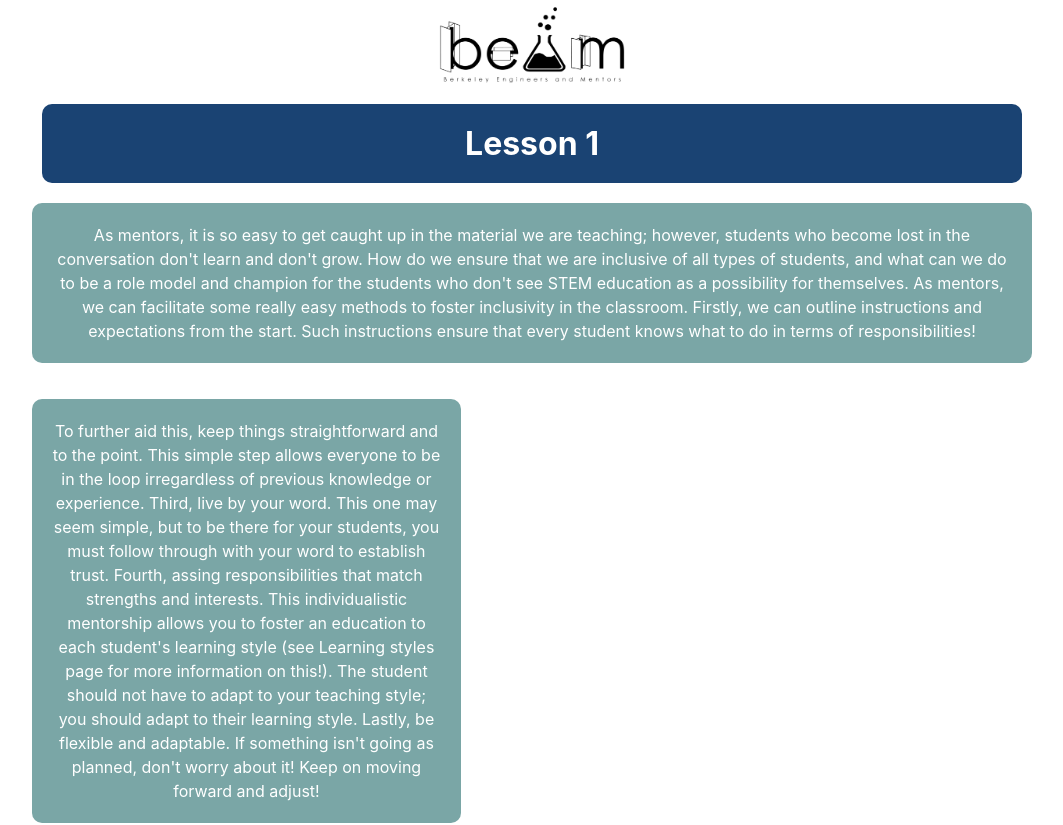
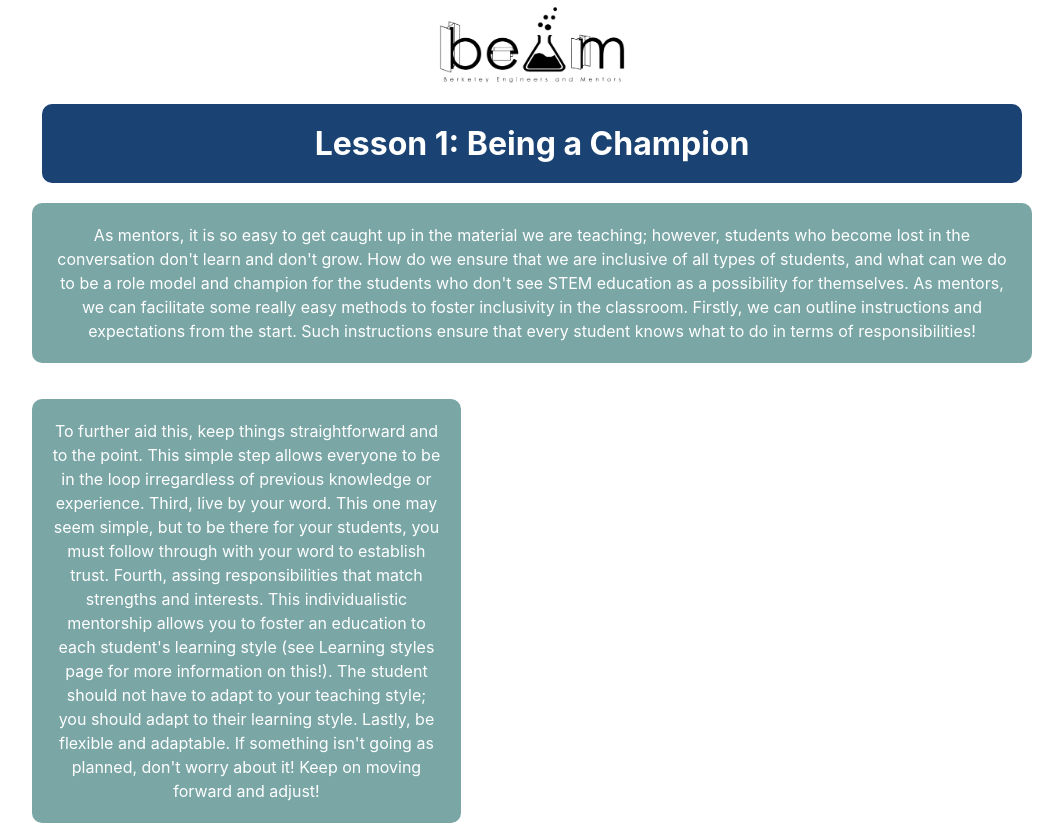
Before and after one commit to joyceyguo/beam-md-tool, a Next.js app: page /lessons/lesson1 in a window 1280 px wide. Shown: the top 825 px of the page, without its empty margins (108-1171 px from the left). Built offline with nearby package versions, Linux system fonts and the light colour scheme.

Commit message:
lesson content update

```diff
--- a/pages/lessons/lesson1.js
+++ b/pages/lessons/lesson1.js
@@ -81,7 +81,7 @@ function lesson1() {
 
         <div className={styles.content}>
             <img className={styles.img} src="/beam_logo_transp.png" alt=""/>
-            <h1 className={styles.title}>Lesson 1</h1>
+            <h1 className={styles.title}>Lesson 1: Being a Champion</h1>
             <p className={styles.text}>
             As mentors, it is so easy to get caught up in the material we are teaching;
             however, students who become lost in the conversation don't learn and don't grow.
--- a/pages/lessons/lesson2.js
+++ b/pages/lessons/lesson2.js
@@ -12,7 +12,7 @@ import Person from '../../components/Person'
 
 
 
-function lesson1() {
+function lesson2() {
 
 
 
@@ -81,7 +81,7 @@ function lesson1() {
 
         <div className={styles.content}>
             <img className={styles.img} src="/beam_logo_transp.png" alt=""/>
-            <h1 className={styles.title}>Lesson 1</h1>
+            <h1 className={styles.title}>Lesson 2: BEAM's Impact</h1>
             <p className={styles.text}>
             At the end of the day, what is our impact? When you just consider a single day, it seems rather insignificant. We, as BEAM, show up to a site (either in person or virtually) and teach elementary and middle schoolers a science lesson. Then, we leave, and the students continue on with their day, many likely already having forgotten what we taught. Other days, it may not even go so well. We may rant, "The supervisor wasn’t there, so the kids refused to listen to us. It was really hectic." All of these feelings are valid, and teaching can seem useless at times. In spite of all of this, remind yourself of the Pareto principle, where 80% of the effects come from 20% of the causes. 80% of your time is going to be spent on rather trivial tasks that are not going to present many results. 20% of your time is going to be spent on vital tasks that are going to produce an immense amount of results. Think of it this way, 80% of student achievement comes from just 20% of the work that you do with them. In terms of your other 80% of effort, you can take this to mean a lot of things. For example, this could be dealing with mentees fighting or materials breaking. This is why it is important to persevere through those moments.
             </p>
@@ -184,4 +184,4 @@ function lesson1() {
 }
 
 // const fetcher = (url) => fetch(url).then((res) => res.json());
-export default lesson1
+export default lesson2
```
